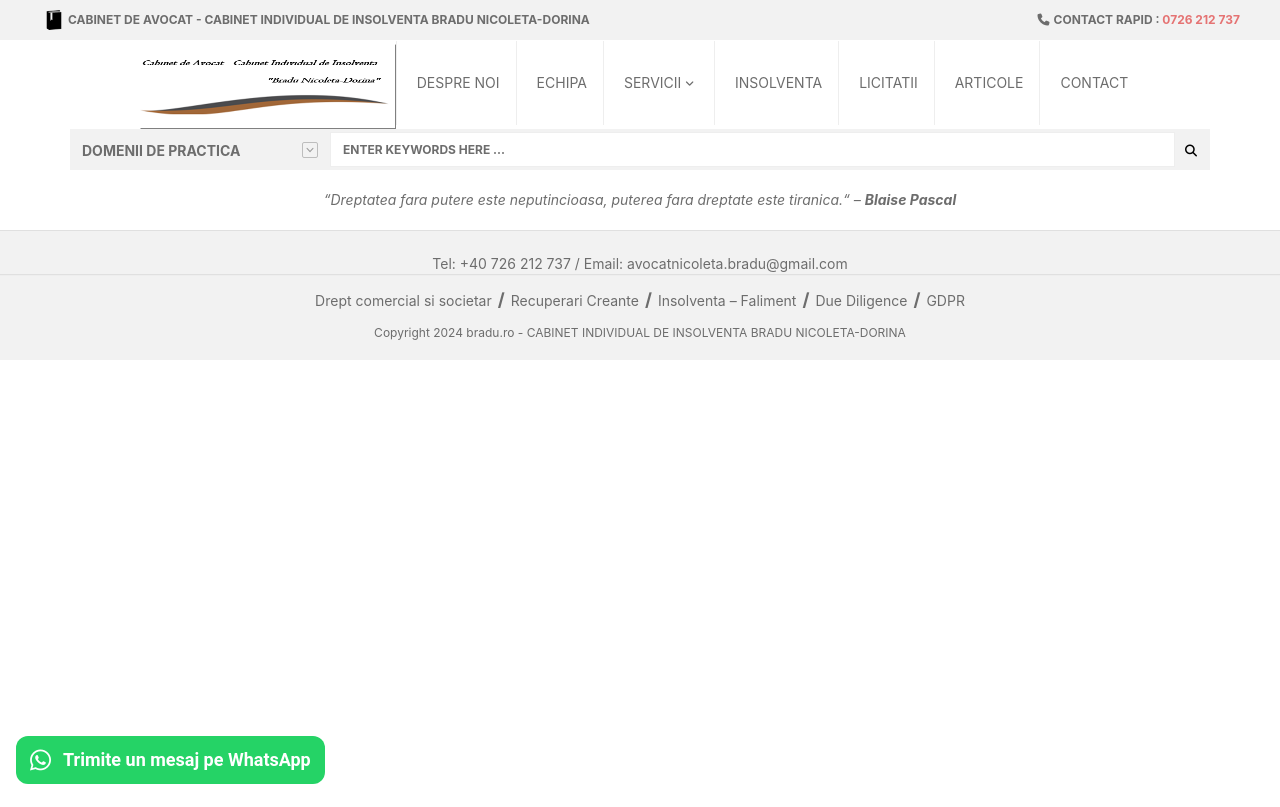
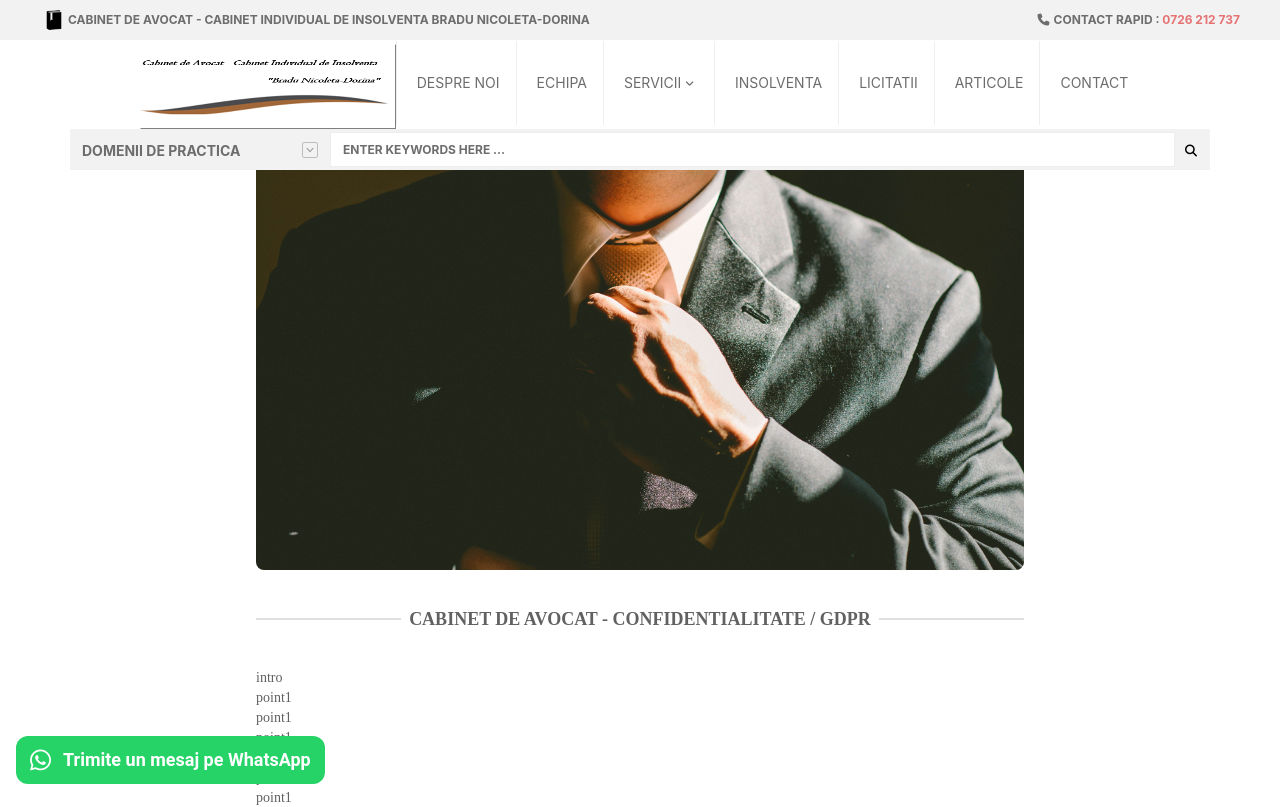
Before and after one commit to CleanCodeRo/bradu-law, a React (Vite) app: page /gdpr in a window 1280 px wide. Shown: the top 807 px of the page. Built offline with nearby package versions, Linux system fonts and the light colour scheme.

Commit message:
schema for gdpr done, page initiazized, added to router, left drawer updated

```diff
--- a/src/Components/Header.jsx
+++ b/src/Components/Header.jsx
@@ -101,7 +101,7 @@ export default function Header() {
               text="SERVICII"
               title="DOMENII DE PRACTICA"
               dropdownTexts={["DREPT COMERCIAL SI SOCIETAR", "RECUPERARI CREANTE", "DREPT INSOLVENTA", "DUE DILIGENCE", "CONSULTANTA JURIDICA", "GDPR"]}
-              dropdownLinks={["/drept-comercial-si-societar", "/recuperari-creante", "/insolventa", "/dueDiligence", "/legalAdvice", "#"]}
+              dropdownLinks={["/drept-comercial-si-societar", "/recuperari-creante", "/insolventa", "/dueDiligence", "/legalAdvice", "/gdpr"]}
             />
             {/* <HeaderDropdown
               text="INSOLVENTA / FALIMENT"
--- a/src/Components/LeftDrawer.jsx
+++ b/src/Components/LeftDrawer.jsx
@@ -24,7 +24,7 @@ export function LeftDrawer({ specialClass }) {
   const closeDrawer = () => setOpen(false);
 
   let serviceOptions = ["DREPT COMERCIAL SI SOCIETAR", "RECUPERARI CREANTE", "DREPT INSOLVENTA", "DUE DILIGENCE", "CONSULTANTA JURIDICA", "GDPR"]
-  let serviceOptionsLinks = ["/drept-comercial-si-societar","/recuperari-creante","/insolventa","/dueDiligence","/legalAdvice", "#"]
+  let serviceOptionsLinks = ["/drept-comercial-si-societar","/recuperari-creante","/insolventa","/dueDiligence","/legalAdvice", "/gdpr"]
 
   // let insolventaSiFalimentOptions = ["PROCEDERI IN CURS", "PROCEDERI INCHEIATE", "PROCEDERI ADMINISTRATOR SCHIMBAT"]
   // let insolventaSiFalimentOptionsLinks = ["#", "#", "#"]
@@ -37,7 +37,7 @@ export function LeftDrawer({ specialClass }) {
         <i className={`fa-solid fa-bars text-2xl ${specialClass}`}></i>
 
       </div>
-      <Drawer open={open} onClose={closeDrawer} overlay={true}>
+      <Drawer open={open} onClose={closeDrawer} overlay={false} className="bg-[rgba(255,255,255,0.8)] text-black backdrop-blur-md">
         <div className="mb-2 flex items-center justify-between p-4">
           <Typography variant="h5" color="blue-gray">
             MENU
@@ -59,7 +59,7 @@ export function LeftDrawer({ specialClass }) {
             </svg>
           </IconButton>
         </div>
-        <List className="font-['inter'] uppercase">
+        <List className="font-['inter'] uppercase text-black">
           <a href="/aboutUs">
             <ListItem>
               <ListItemPrefix>
--- /dev/null
+++ b/src/Pages/GDPR.jsx
@@ -0,0 +1,76 @@
+import React from 'react'
+
+export default function GDPR() {
+
+    const Introduction = () =>{
+        return <div>intro</div>
+    }
+
+     const Point1 = () =>{
+        return <div>point1</div>
+    }
+
+    const Point2 = () =>{
+        return <div>point1</div>
+    }
+
+    const Point3 = () =>{
+        return <div>point1</div>
+    }
+
+    const Point4 = () =>{
+        return <div>point1</div>
+    }
+
+    const Point5 = () =>{
+        return <div>point1</div>
+    }
+
+    const Point6 = () =>{
+        return <div>point1</div>
+    }
+
+    const Point7 = () =>{
+        return <div>point1</div>
+    }
+
+
+    return (
+        <div id="principalHolder" className="w-full flex items-center justify-center text-gray-700 font-['intel']">
+            <div id="centerdHolder" className="w-11/12 md:w-5/6 xl:w-3/5 ">
+                <img
+                    src="headerImages/ben-rosett-WdJkXFQ4VHY-unsplash.jpg"
+                    className=" sm:h-[25rem] w-full object-cover rounded-b-lg"
+                    draggable="false"
+                />
+
+                <div id="otherDetails" className="w-full">
+                    <div id="title" className="w-full flex justify-center items-center my-12 relative">
+                        <div className="bg-gray-300 h-[2px] w-full"></div>
+                        <p className="text-center bg-white px-2 font-bold  sm:text-lg uppercase absolute">CABINET DE AVOCAT - CONFIDENTIALITATE / GDPR</p>
+
+                    </div>
+
+                    <div id="description" className="text-sm ">
+                        {/* <p className="my-2.5">Bine ați venit la Cabinet de Avocat-Cabinet Individual de Insolventa Bradu Nicoleta-Dorina!</p>
+                        <p className="my-2.5">Punem accent pe integritate, competență și relații de încredere cu clienții noștri. Fie că aveți nevoie de asistență în dreptul afacerilor, dreptul familiei sau oricare altă sferă juridică, suntem aici să vă ghidăm și să vă reprezentăm cu profesionalism și devotament.</p>
+                        <p className="my-2.5 font-bold">Cabinetul nostru acoperă toate nevoile de consultanță ale mediului de afaceri: avocatură, mediere, fiscalitate și politici financiare, gestiunea afacerii, insolvență, recuperări creanțe și altele. </p>
+                        <p className="my-2.5">Cabinetul de Avocat-Individual de Insolventa, isi desfasoara activitatea in conformitate cu prevederile Legii nr. 51/1995 privind <span className="font-bold">organizarea şi exercitarea profesiei de avocat</span>, respectiv Ordonantei de Urgenta a Guvernului nr. 86/2006 privind organizarea activitatii practicienilor in insolventa, cu modificarile si completarile ulterioare. </p>
+                        <p className="my-2.5">Titularul cabinetului este Dna Av. Bradu Nicoleta-Dorina. Politica cabinetului este aceea de a asigura performanta: servicii de calitate, implicarea rapida si rezolvarea pertinenta a problemelor financiare, tehnice si juridice prin identificarea solutiilor optime pentru fiecare client, asistenta si reprezentare juridica, consultanta juridica.  </p>
+                        <p className="my-2.5">Pe plan finaciar, colaboram cu avocati, experti contabili /auditori membrii CECCAR si CAFR care asigura optimizarea activitatii, gestionarea dosarelor, colaborarea optima in vederea identificarii celor mai bune solutii, in vederea reorganizarii sau lichidarii, dupa caz, a societatilor aflate in procedura instituita de Legea 85/2014 privind procedurile de prevenire a insolventei si de insolventa. </p>
+                        <p className="my-9 "><i>„A fi avocat nu este doar o vocație. Este o încredere publică și fiecare dintre noi are obligația de a da înapoi comunităților noastre.” – <span className="font-bold">Janet Reno</span></i></p> */}
+                        <Introduction />
+                        <Point1/>
+                        <Point2/>
+                        <Point3/>
+                        <Point4/>
+                        <Point5/>
+                        <Point6/>
+                        <Point7/>
+                    </div>
+
+                </div>
+            </div>
+        </div>
+    )
+}
--- a/src/Reusables/Dropdown.jsx
+++ b/src/Reusables/Dropdown.jsx
@@ -8,7 +8,7 @@ function classNames(...classes) {
 
 let options = ["DREPT COMERCIAL SI SOCIETAR", "RECUPERARI CREANTE", "DREPT INSOLVENTEI", "DUE DILIGENCE", "CONSULTANTA JURIDICA", "GDPR"]
 let icons = ["images/judge_1705255.png", "images/parental-control_3092920.png", "images/construction_8434403.png", "images/sound-bar_6612869.png", "images/consult_7997942.png " ,"images/shield_3177389.png"]
-let links = ["/drept-comercial-si-societar","/recuperari-creante","/insolventa","/dueDiligence","/legalAdvice","#"]
+let links = ["/drept-comercial-si-societar","/recuperari-creante","/insolventa","/dueDiligence","/legalAdvice","/gdpr"]
 
 export default function Dropdown() {
 
--- a/src/main.jsx
+++ b/src/main.jsx
@@ -17,6 +17,7 @@ import Insolventa from './Pages/Insolventa';
 import Comercial from './Pages/Comercial';
 import WappComponent from './Components/WappComponent';
 import Recuperari from './Pages/Recuperari';
+import GDPR from './Pages/GDPR';
 
 export default function App() {
   return (
@@ -35,6 +36,7 @@ export default function App() {
         <Route path="/insolventa" element={<Insolventa/>}> </Route>
         <Route path="/drept-comercial-si-societar" element={<Comercial/>}> </Route>
         <Route path="/recuperari-creante" element={<Recuperari/>}> </Route>
+        <Route path="/gdpr" element={<GDPR/>}> </Route>
       </Routes>
       <WappComponent/>
     <Footer/>
```
